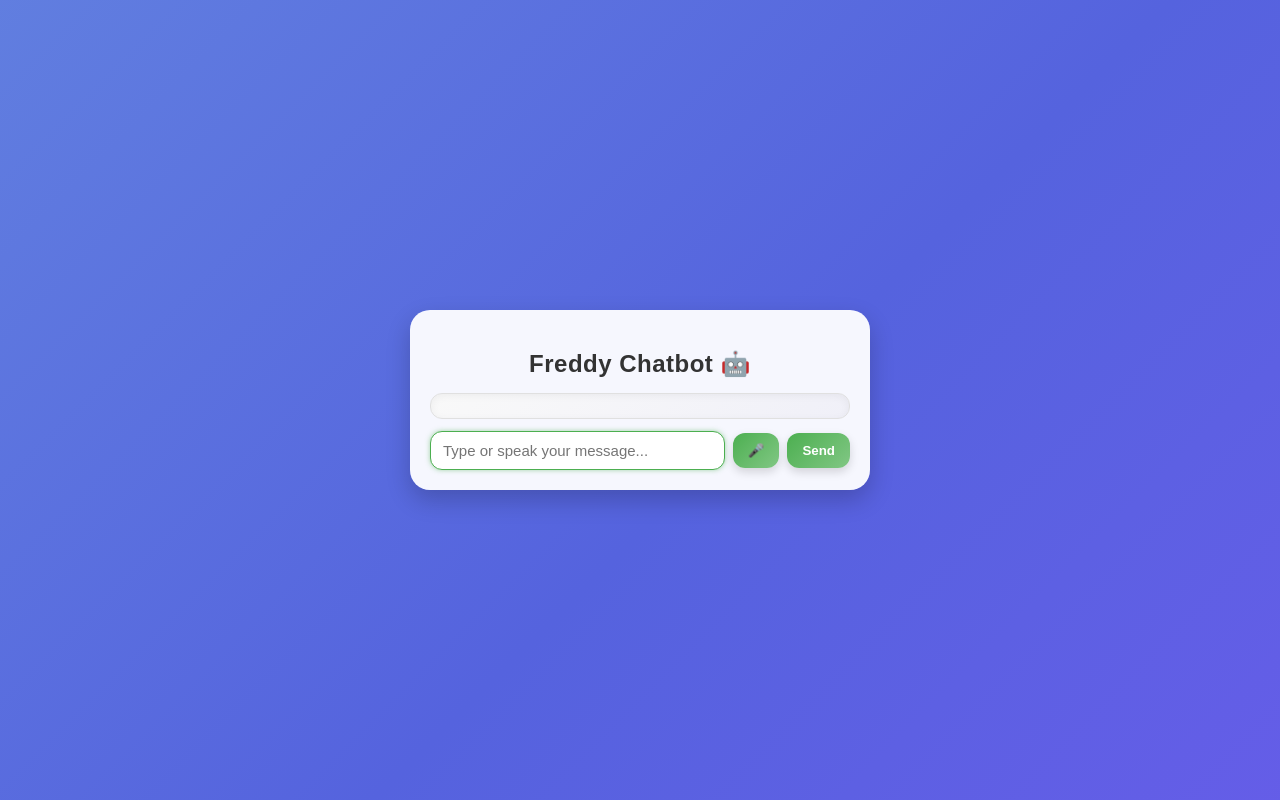
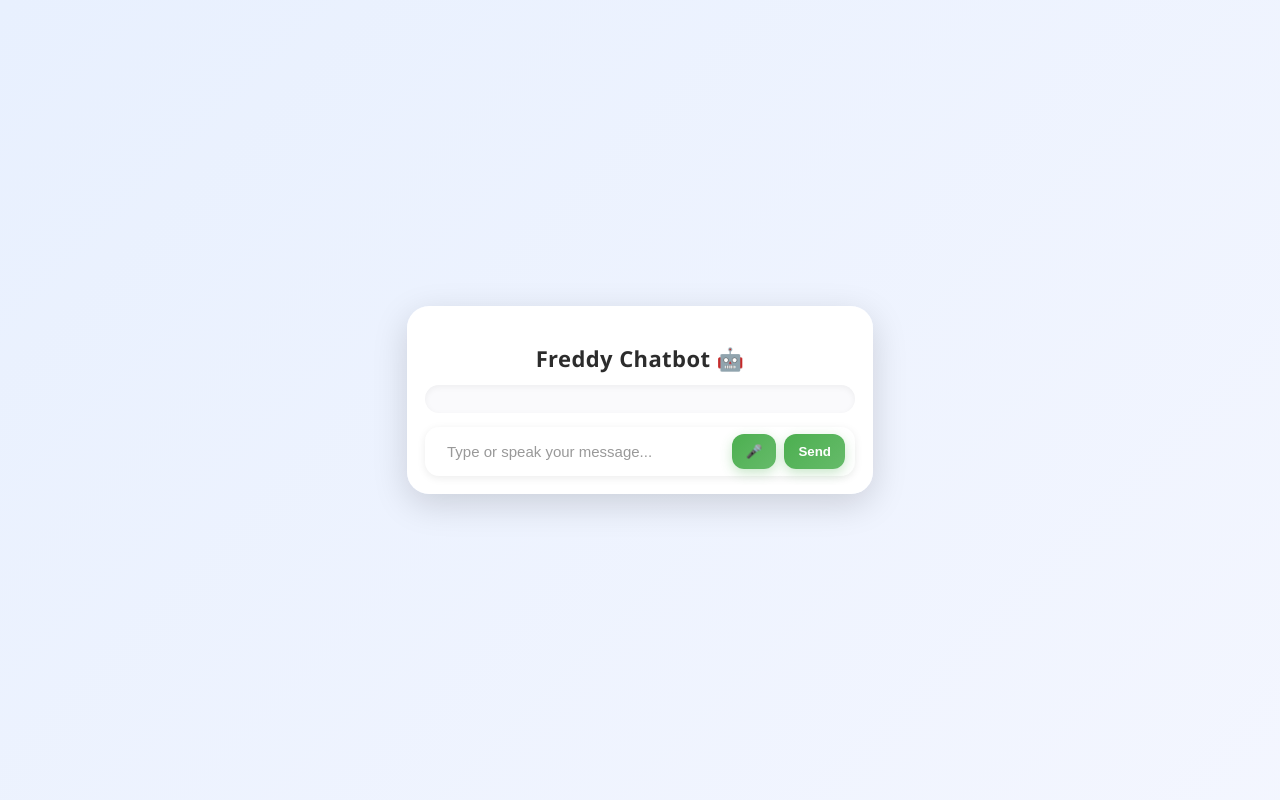
Before and after one commit to hetsuhzd1606-alt/HET-AI-ALA-3-CHAT-BOT-, a Flask app: page / in a window 1280 px wide. Run offline with Flask 3, Linux system fonts and the light colour scheme.

Commit message:
Update style.css

```diff
--- a/static/style.css
+++ b/static/style.css
@@ -1,9 +1,9 @@
-/* --- General Layout --- */
+/* 🌈 --- General Layout --- */
 body {
-  font-family: 'Poppins', sans-serif;
-  background: linear-gradient(135deg, #74ABE2, #5563DE, #8A4FFF);
+  font-family: 'Poppins', 'Segoe UI', sans-serif;
+  background: linear-gradient(135deg, #F3F9FF, #E8F0FE, #F9F9FF);
   background-size: 300% 300%;
-  animation: gradientMove 10s ease infinite;
+  animation: gradientShift 12s ease infinite;
   display: flex;
   justify-content: center;
   align-items: center;
@@ -11,123 +11,143 @@ body {
   margin: 0;
 }
 
-/* --- Gradient Animation --- */
-@keyframes gradientMove {
+/* 💫 --- Gradient Animation --- */
+@keyframes gradientShift {
   0% { background-position: 0% 50%; }
   50% { background-position: 100% 50%; }
   100% { background-position: 0% 50%; }
 }
 
-/* --- Chat Container --- */
+/* 🗨️ --- Chat Container --- */
 .chat-container {
-  background: rgba(255, 255, 255, 0.95);
-  padding: 20px;
-  border-radius: 20px;
-  box-shadow: 0px 10px 25px rgba(0, 0, 0, 0.2);
+  background: rgba(255, 255, 255, 0.96);
+  border-radius: 22px;
+  box-shadow: 0 10px 35px rgba(0, 0, 0, 0.15);
   width: 90%;
-  max-width: 420px;
-  max-height: 80vh;
+  max-width: 430px;
+  max-height: 85vh;
   display: flex;
   flex-direction: column;
-  backdrop-filter: blur(10px);
-  transition: transform 0.3s ease;
+  padding: 18px;
+  backdrop-filter: blur(12px);
+  transition: all 0.3s ease;
 }
 
 .chat-container:hover {
-  transform: scale(1.02);
+  transform: scale(1.015);
 }
 
-/* --- Title --- */
+/* ✨ --- Title --- */
 h2 {
   text-align: center;
-  margin-bottom: 15px;
-  color: #333;
+  margin-bottom: 12px;
+  color: #2C2C2C;
   font-weight: 600;
-  letter-spacing: 0.5px;
+  letter-spacing: 0.4px;
+  font-size: 22px;
 }
 
-/* --- Chat Box --- */
+/* 💬 --- Chat Box --- */
 #chat-box {
   flex-grow: 1;
-  border: 1px solid #e0e0e0;
-  border-radius: 12px;
-  padding: 12px;
+  border-radius: 14px;
+  padding: 14px;
   overflow-y: auto;
-  margin-bottom: 12px;
-  background: linear-gradient(135deg, #f9f9f9, #f0f0f8);
-  box-shadow: inset 0px 2px 8px rgba(0,0,0,0.05);
+  margin-bottom: 14px;
+  background: #FAFAFC;
+  box-shadow: inset 0px 2px 6px rgba(0,0,0,0.05);
+  scroll-behavior: smooth;
 }
 
-/* --- User and Bot Messages --- */
+/* 🧍‍♂️ --- User Message --- */
 .user {
   text-align: right;
-  margin: 8px 0;
+  margin: 10px 0;
+  animation: fadeIn 0.3s ease;
 }
 
 .user span {
-  background: linear-gradient(135deg, #4CAF50, #2E8B57);
-  color: white;
+  background: linear-gradient(135deg, #4CAF50, #3CB371);
+  color: #fff;
   padding: 10px 14px;
-  border-radius: 16px 16px 0 16px;
+  border-radius: 18px 18px 0 18px;
   display: inline-block;
-  box-shadow: 0 3px 6px rgba(0, 0, 0, 0.1);
+  box-shadow: 0 4px 10px rgba(76, 175, 80, 0.15);
+  max-width: 75%;
+  word-wrap: break-word;
+  font-size: 15px;
 }
 
+/* 🤖 --- Bot Message --- */
 .bot {
   text-align: left;
-  margin: 8px 0;
+  margin: 10px 0;
+  animation: fadeIn 0.3s ease;
 }
 
 .bot span {
-  background: linear-gradient(135deg, #E8EAF6, #C5CAE9);
+  background: linear-gradient(135deg, #E6E9F0, #F7F8FA);
   color: #333;
   padding: 10px 14px;
-  border-radius: 16px 16px 16px 0;
+  border-radius: 18px 18px 18px 0;
   display: inline-block;
-  box-shadow: 0 3px 6px rgba(0, 0, 0, 0.1);
+  box-shadow: 0 4px 10px rgba(0, 0, 0, 0.07);
+  max-width: 75%;
+  word-wrap: break-word;
+  font-size: 15px;
 }
 
-/* --- Input Area --- */
+/* 👣 --- Fade-in Animation --- */
+@keyframes fadeIn {
+  from { opacity: 0; transform: translateY(8px); }
+  to { opacity: 1; transform: translateY(0); }
+}
+
+/* ✍️ --- Input Area --- */
 .input-area {
   display: flex;
   align-items: center;
   gap: 8px;
+  background: #fff;
+  border-radius: 14px;
+  padding: 6px 10px;
+  box-shadow: 0 2px 8px rgba(0,0,0,0.08);
 }
 
 #user-input {
   flex-grow: 1;
   padding: 10px 12px;
-  border-radius: 12px;
-  border: 1px solid #ccc;
+  border: none;
+  border-radius: 10px;
   outline: none;
-  transition: 0.3s;
   font-size: 15px;
+  color: #333;
+  background: transparent;
 }
 
-#user-input:focus {
-  border-color: #4CAF50;
-  box-shadow: 0 0 5px rgba(76, 175, 80, 0.5);
+#user-input::placeholder {
+  color: #999;
 }
 
-/* --- Send Button --- */
+/* 🚀 --- Send Button --- */
 button {
-  padding: 10px 15px;
+  padding: 10px 14px;
   border: none;
   border-radius: 12px;
-  background: linear-gradient(135deg, #4CAF50, #81C784);
+  background: linear-gradient(135deg, #4CAF50, #66BB6A);
   color: white;
   cursor: pointer;
   font-weight: 600;
   transition: all 0.3s ease;
-  box-shadow: 0px 4px 10px rgba(0, 0, 0, 0.15);
+  box-shadow: 0px 4px 12px rgba(76, 175, 80, 0.3);
 }
 
 button:hover {
-  background: linear-gradient(135deg, #45a049, #66BB6A);
-  transform: translateY(-2px);
+  background: linear-gradient(135deg, #43A047, #57B66A);
+  transform: translateY(-1px);
 }
 
-/* --- Scrollbar Styling --- */
+/* 🧭 --- Scrollbar Styling --- */
 #chat-box::-webkit-scrollbar {
   width: 6px;
 }
@@ -137,19 +157,19 @@ button:hover {
   border-radius: 3px;
 }
 
-/* --- Responsive Design --- */
+/* 📱 --- Responsive --- */
 @media screen and (max-width: 480px) {
   .chat-container {
-    width: 95%;
+    width: 94%;
     padding: 15px;
-    max-height: 85vh;
+    max-height: 90vh;
+  }
+
+  #user-input {
+    font-size: 14px;
   }
 
   button {
     padding: 8px 12px;
   }
-
-  #user-input {
-    font-size: 14px;
-  }
 }
```
